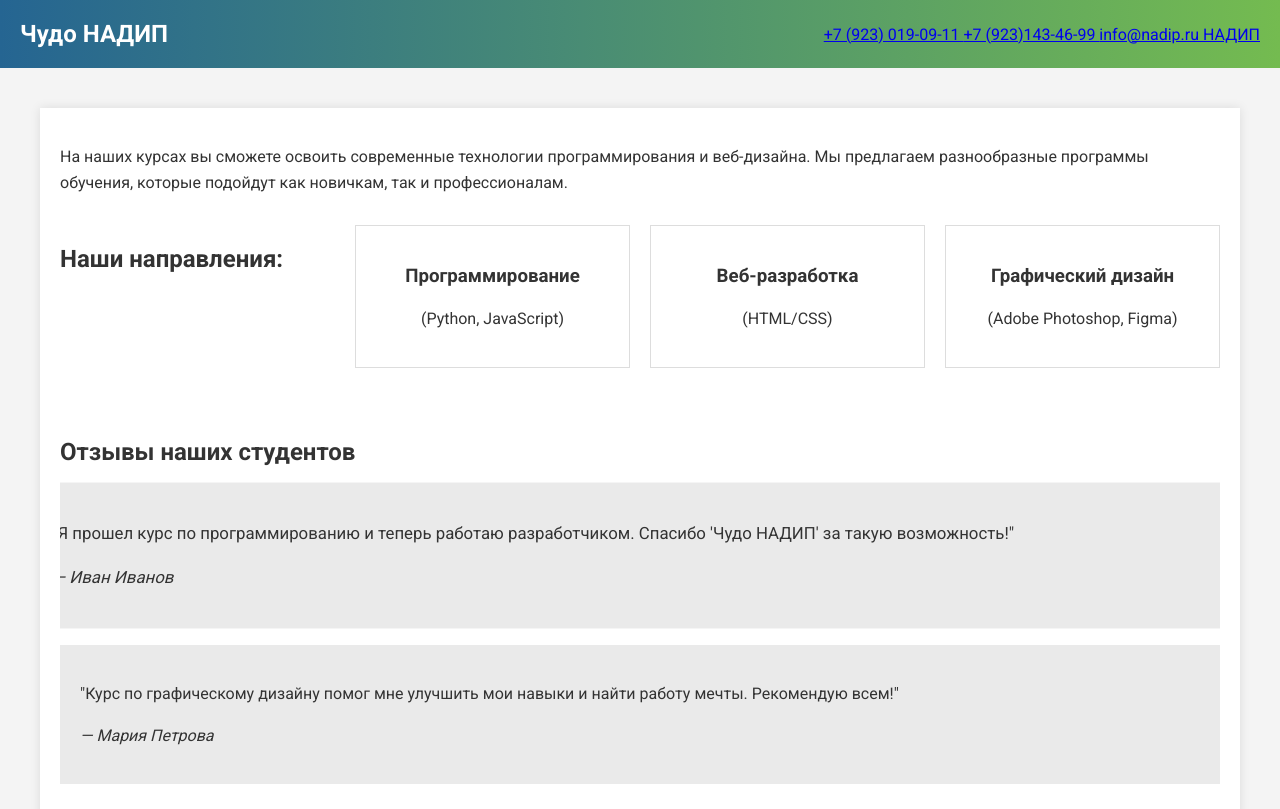
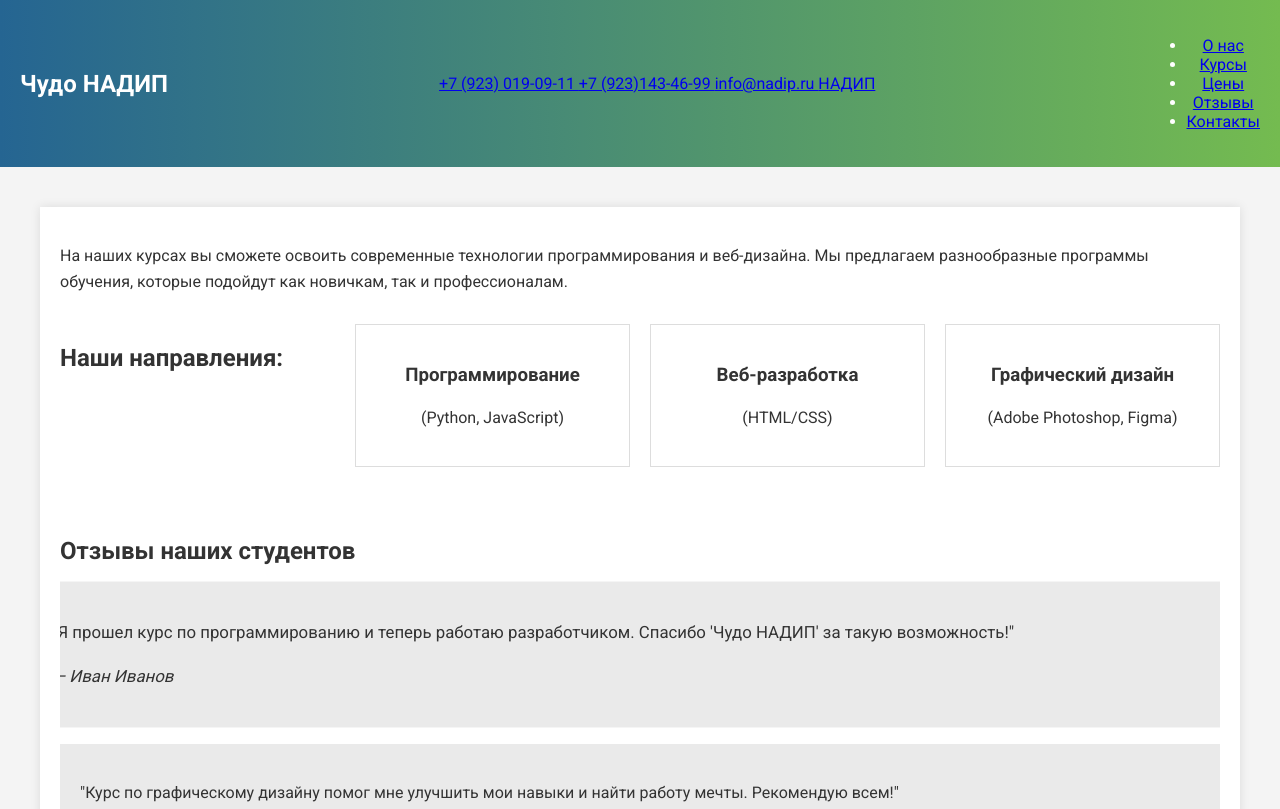
Before and after one commit to mikameww/control, a plain HTML site: page index.html in a window 1280 px wide. Shown: the top 809 px of the page. Drawn offline with Linux system fonts and the light colour scheme.

Commit message:
Update index.html

```diff
--- a/index.html
+++ b/index.html
@@ -23,6 +23,15 @@
             <a href="info@nadip.ru" class="email"> info@nadip.ru </a>
             <a href="https://ust-ilimsk.nadip.ru/" class="site"> НАДИП</a>
         </div>
+        <nav class="navigation">
+            <ul>
+                <li><a href="#about">О нас</a></li>
+                <li><a href="#courses">Курсы</a></li>
+                <li><a href="#prices">Цены</a></li>
+                <li><a href="#testimonials">Отзывы</a></li>
+                <li><a href="#contacts">Контакты</a></li>
+            </ul>
+        </nav>
     </header>
 
     <main class="content">
```
